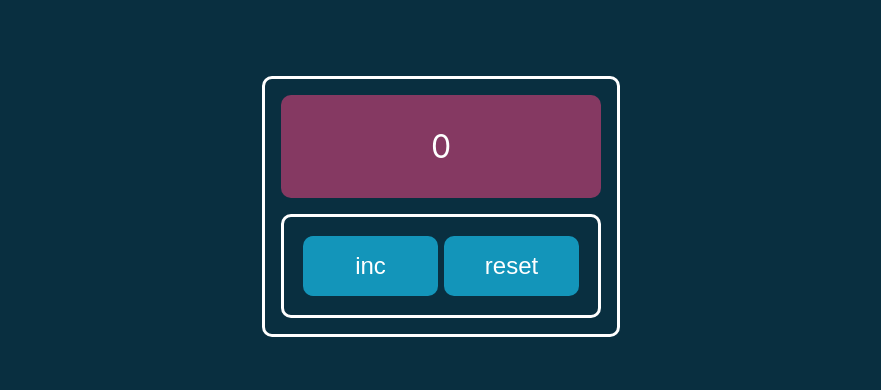
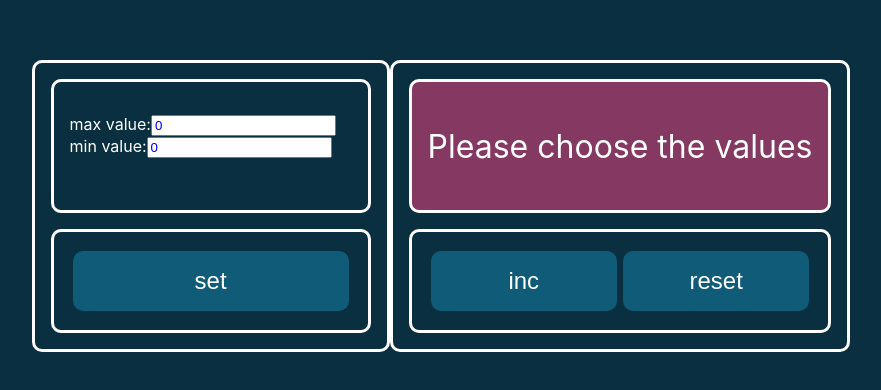
Before and after one commit to B-Anastasia/counter, a React (Create React App) app: page / in a window 1280 px wide. Shown: the part 194-584 px from the top of the page, without its empty margins (199-1080 px from the left). Built offline with nearby package versions, Linux system fonts and the light colour scheme.

Commit message:
Added logic to disable set button when values are the same, added new string on display when both values are 0

```diff
--- a/src/App.tsx
+++ b/src/App.tsx
@@ -1,36 +1,94 @@
 import React, {useState} from 'react';
 import './App.scss';
-import Counter from "./Counter";
-import Button from "./Button";
+import CounterBlock from "./CounterBlock/CounterBlock";
+import {CounterSettings} from "./CounterSettings/CounterSettings";
 
-export type ButtonsType = 'inc' | 'reset';
+export type ButtonsType = 'inc' | 'reset' | 'set';
 
 function App() {
+    let [start, setStart] = useState<number>(restoreState('start', 0));
+    let [end, setEnd] = useState<number>(restoreState('end', 0));
+    let [startError, setStartError] = useState<boolean>(false);
+    let [endError, setEndError] = useState<boolean>(false);
     let [count, setCount] = useState<number>(0);
     let [btn, setBtn] = useState<ButtonsType>('inc');
-    // let [error, setError]=useState<string>('');
-    const defaultVal=5;
+    let [showCount, setShowCount] = useState<boolean>(false);
+
+    const initialError = (end < start || (!(end===0 && start===0) && end === start)) ? 'Invalid value' : '';
+    let [error, setError] = useState<string>(initialError);
+
+    const setSettings = () => {
+        if (error) {
+            return;
+        }
+        setCount(start)
+        setShowCount(true)
+    }
+
     const incrementFunc = () => {
-        console.log('1')
-        if (count < defaultVal) {
+        if (count + 1 < end) {
             setCount(count + 1);
-
+            setBtn('inc');
+            return;
         }
 
-        if (count === defaultVal-1) {
+        if (count === end - 1) {
             setCount(count + 1);
             setBtn('reset');
         }
     }
     const resetFunc = () => {
-        setCount(0);
-        setBtn('inc')
+        setCount(start);
+        setBtn('inc');
     }
 
+    const checkValue = (value: number) => {
+        if (value < 0 || value === undefined || !isFinite(value) || (value === start && value !== 0) || (value === end && value !== 0)) {
+            setError('Invalid value')
+            return false
+        }
+        setError('')
+        return true;
+
+    }
+
+    const onChangeStartValue = (value: number) => {
+
+        if (checkValue(value) && value <= end) {
+            saveState('start', value);
+            setStart(restoreState('start', 0))
+            setError('')
+            setShowCount(false)
+            setStartError(false)
+            return;
+        }
+        setStart(value)
+        setError('Invalid value')
+        setStartError(true)
+    }
+    const onChangeEndValue = (value: number) => {
+
+        if (checkValue(value) && value >= start) {
+            saveState('end', value);
+            setEnd(restoreState('end', 0))
+            setError('')
+            setShowCount(false)
+            setEndError(false)
+            return;
+        }
+        setEnd(value)
+        setError('Invalid value')
+        setEndError(true)
+
+    }
 
     return (
         <div className="app">
-            <CounterBlock count={count} btn={btn} incrementFunc={incrementFunc} resetFunc={resetFunc} />
+            <CounterSettings start={start} end={end} startError={startError} endError={endError} error={!!error}
+                             setStart={onChangeStartValue} showCount={showCount} setEnd={onChangeEndValue}
+                             setSettings={setSettings}/>
+            <CounterBlock start={start} end={end} count={count} btn={btn} incrementFunc={incrementFunc} resetFunc={resetFunc}
+                          showCount={showCount} error={error}/>
         </div>
     );
 }
@@ -38,23 +96,29 @@ function App() {
 export default App;
 
 
-export type ICounterBlockPropsType={
-    count: number;
-    btn:string;
-    incrementFunc:()=>void;
-    resetFunc: ()=>void
+// функция для сохранения объектов в память браузера (данные в этом хранилище сохраняться даже при перезагрузке компа)
+export function saveState<T>(key: string, state: T) {
+    const stateAsString2 = JSON.stringify(state);
+    localStorage.setItem(key, stateAsString2);
 }
-export const CounterBlock=(props:ICounterBlockPropsType)=>{
-    const {count,btn, incrementFunc,resetFunc}= props;
-    const resInc=btn === 'inc';
-    // const resReset=btn === 'reset';
-    return (
-        <div className={'block counter__box'}>
-            <Counter count={count}/>
-            <div className={'block buttons'}>
-                <Button  active={resInc}  disabled={!resInc} onClick={incrementFunc}>inc</Button>
-                <Button active={true}  onClick={resetFunc}>reset</Button>
-            </div>
-        </div>
-    )
+
+// функция для получения сохранённого объекта в памяти браузера
+export function restoreState<T>(key: string, defaultState: T) {
+    const stateAsString = localStorage.getItem(key);
+    if (stateAsString !== null) defaultState = JSON.parse(stateAsString) as T;
+    return defaultState;
 }
+
+// type IInputValueType={
+//     value:string
+// }
+//
+// const InputValue=(props:IInputValueType)=>{
+//     return(
+//         <div>
+//             <label htmlFor="maxVal">max value:</label>
+//             <input type="number" id="maxVal" name="end"
+//                    min="1" max="100" value={props.value} onChange={onChangeMin}/>
+//         </div>
+//     )
+// }
--- a/src/Button/Button.module.scss
+++ b/src/Button/Button.module.scss
@@ -8,10 +8,12 @@
   border-radius: 10px;
   margin: 3px;
   font-size: 1.5rem;
+  cursor: inherit;
   //&:hover{
   //  background-color: $primary-color-light-btn;
   //}
 }
 .active{
   background-color: $primary-color-light-btn;
+  cursor: pointer;
 }
--- a/src/Counter/Counter.module.scss
+++ b/src/Counter/Counter.module.scss
@@ -1,12 +1,14 @@
 @import "../base";
 
 .counter{
+  display: flex;
+  align-items: center;
+  justify-content: center;
   background-color: $primary-color-light;
-  border-radius: 10px;
-  padding: 2rem 1rem;
   font-size: 2rem;
   text-align: center;
   margin-bottom: 1rem;
+  word-break: break-word;
 }
   .active{
     background-color: $primary-bright;
--- a/src/Counter/Counter.tsx
+++ b/src/Counter/Counter.tsx
@@ -1,15 +1,33 @@
 import React from "react";
 import scss from './Counter.module.scss';
 
-type CounterType={
+type CounterType = {
+    start: number
+    end: number
     count: number
+    showCount: boolean
+    error: string
+    resInc: boolean
 }
 
-function Counter({count}:CounterType) {
+function Counter({start, end, count, showCount, error, resInc}: CounterType) {
 
-return(
-    <div className={count>=5 ? scss.counter+' '+scss.active: scss.counter}>{count}</div>
-)
+    return (
+        /*error ? <div className={'block__counter ' + scss.counter + ' ' + scss.active}>{error}</div> :
+            !showCount ? <div className={'block__counter ' + scss.counter}>Please enter 'set'</div> :
+                <div
+                    className={!resInc ? 'block__counter ' + scss.counter + ' ' + scss.active : 'block__counter ' + scss.counter}>{count}</div>*/
+
+        error ? <div className={'block__counter ' + scss.counter + ' ' + scss.active}>{error}</div> :
+            (start === 0 && end === 0) ?
+                <div className={'block__counter ' + scss.counter}>Please choose the values</div> :
+                !showCount ?
+                    <div className={'block__counter ' + scss.counter}>Please enter 'set'</div> :
+                    <div
+                        className={!resInc ? 'block__counter ' + scss.counter + ' ' + scss.active : 'block__counter ' + scss.counter}>
+                        {count}
+                    </div>
+    )
 }
 
 export default Counter;
--- /dev/null
+++ b/src/CounterBlock/CounterBlock.tsx
@@ -0,0 +1,39 @@
+import React from "react";
+import Counter from "../Counter";
+import Button from "../Button";
+
+export type ICounterBlockPropsType = {
+    start: number
+    end: number
+    count: number
+    btn: string
+    incrementFunc: () => void
+    resetFunc: () => void
+    showCount: boolean
+    error: string
+}
+const CounterBlock = (props: ICounterBlockPropsType) => {
+    const {count, error, btn, incrementFunc, resetFunc} = props;
+    const resInc = btn === 'inc';
+    // const resReset=btn === 'reset';
+    return (
+        <div className={'block counter__box'}>
+            <Counter
+                end={props.end}
+                start={props.start}
+                count={count}
+                showCount={props.showCount}
+                error={error}
+                resInc={resInc}/>
+            <div className={'block buttons'}>
+                <Button active={!(!props.showCount || !resInc)}
+                        disabled={!props.showCount || !resInc}
+                        onClick={incrementFunc}>inc</Button>
+                <Button active={props.showCount}
+                        disabled={!props.showCount}
+                        onClick={resetFunc}>reset</Button>
+            </div>
+        </div>
+    )
+}
+export default CounterBlock;
--- /dev/null
+++ b/src/CounterSettings/CounterSettings.tsx
@@ -0,0 +1,66 @@
+import React, {ChangeEvent} from "react";
+import Button from "../Button";
+import scss from './counter-settings.module.scss';
+
+type ICounterSettingsPropsType = {
+    start: number
+    end: number
+    setStart: (val: number) => void
+    setEnd: (val: number) => void
+    setSettings: () => void
+    showCount: boolean
+    error: boolean
+    startError: boolean
+    endError: boolean
+}
+
+
+export const CounterSettings = (props: ICounterSettingsPropsType) => {
+
+    const onChange = (e: ChangeEvent<HTMLInputElement>) => {
+        if (e.currentTarget.id === 'maxVal') {
+            props.setEnd(Number.parseInt(e.currentTarget.value));
+            // saveState('end',Number.parseInt(e.currentTarget.value));
+            return;
+        }
+        if (e.currentTarget.id === 'minVal') {
+            props.setStart(Number.parseInt(e.currentTarget.value));
+            return;
+        }
+    }
+
+    const {start,end}=props;
+
+    const sameValue = (!(end===0 && start===0) && end === start) ;
+    const activeButton= (props.error || props.showCount ||(end===0 && start===0));
+
+    return (
+        <div className={'block counter__box'}>
+            <div className={'block__counter'}>
+                <div>
+                    <label htmlFor="maxVal">max value:</label>
+                    <input className={props.endError || sameValue ? scss.error : scss.input}
+                           type="number"
+                           id="maxVal"
+                           name="end"
+                           value={props.end}
+                           onChange={onChange}/>
+                </div>
+                <div>
+                    <label htmlFor="minVal">min value:</label>
+                    <input className={props.startError || sameValue ? scss.error : scss.input}
+                           type="number" id="minVal"
+                           name="start"
+                           value={props.start}
+                           onChange={onChange}/>
+                </div>
+            </div>
+            <div className={'block buttons'}>
+                <Button active={!activeButton}
+                        disabled={activeButton}
+                        onClick={props.setSettings}>
+                    set</Button>
+            </div>
+        </div>
+    )
+}
--- /dev/null
+++ b/src/CounterSettings/counter-settings.module.scss
@@ -0,0 +1,6 @@
+.error{
+  color: red;
+}
+.input{
+  color: blue;
+}
--- a/src/base.scss
+++ b/src/base.scss
@@ -21,6 +21,14 @@ body{
   padding: 1rem;
 }
 
+.block__counter{
+  min-height: 4rem;
+  border-radius: 10px;
+  padding: 2rem 1rem;
+  margin-bottom: 1rem;
+  border: 3px solid $white;
+}
+
 button {
   padding: 0;
   background: none;
```
